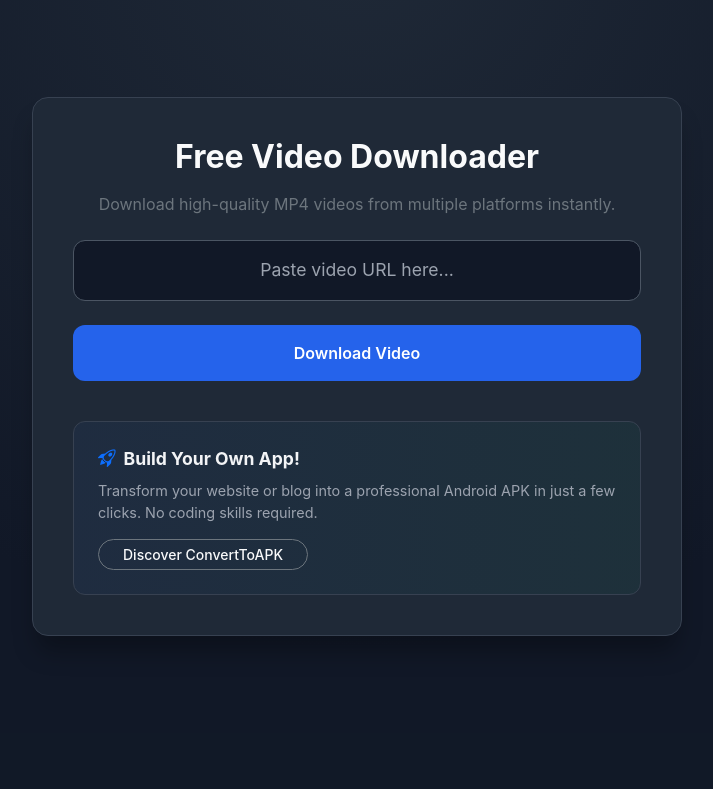
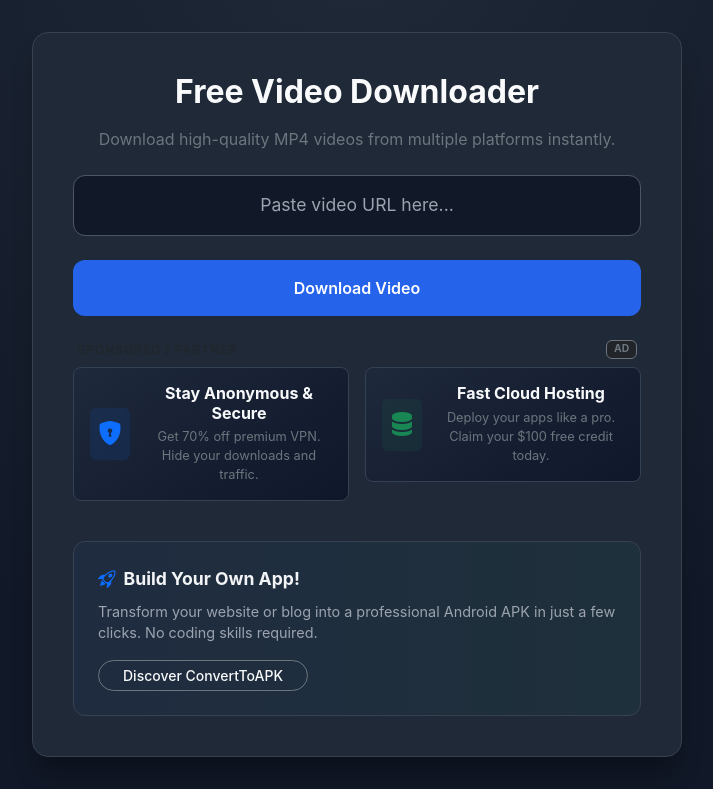
Before and after one commit to alperenklc5/server, a Flask app: page / in a window 1280 px wide. Shown: the part 67-856 px from the top of the page, without its empty margins (283-996 px from the left). Before the commit the page ends 703 px from the top, so only its background shows below. Run offline with Flask 3, Linux system fonts and the light colour scheme; some libraries are stand-ins or nearby versions.

Commit message:
Update index.html

```diff
--- a/templates/index.html
+++ b/templates/index.html
@@ -138,6 +138,46 @@
                     <i class="bi bi-download me-2"></i> Save File (MP4)
                 </a>
             </div>
+            <div class="custom-ad-container mt-4 mb-4">
+    <div class="d-flex justify-content-between align-items-center mb-2 px-1">
+        <small class="text-uppercase fw-bold text-muted" style="font-size: 0.75rem; letter-spacing: 1px;">Sponsored / Partner</small>
+        <span class="badge bg-dark text-secondary border border-secondary" style="font-size: 0.65rem;">AD</span>
+    </div>
+
+    <div class="row g-3">
+        <div class="col-md-6">
+            <a href="SENIN_NORDVPN_VEYA_SURFSHARK_AFFILIATE_LINKIN_BURAYA" target="_blank" class="text-decoration-none">
+                <div class="p-3 rounded-3" style="background: linear-gradient(145deg, #1e293b, #0f172a); border: 1px solid #334155; transition: all 0.3s ease;" onmouseover="this.style.borderColor='#3b82f6'; this.style.transform='translateY(-2px)';" onmouseout="this.style.borderColor='#334155'; this.style.transform='translateY(0)';">
+                    <div class="d-flex align-items-center">
+                        <div class="flex-shrink-0 bg-primary bg-opacity-10 p-2 rounded">
+                            <i class="bi bi-shield-lock-fill text-primary fs-4"></i>
+                        </div>
+                        <div class="flex-grow-1 ms-3">
+                            <h6 class="text-light mb-1 fw-bold">Stay Anonymous & Secure</h6>
+                            <p class="text-secondary mb-0" style="font-size: 0.8rem;">Get 70% off premium VPN. Hide your downloads and traffic.</p>
+                        </div>
+                    </div>
+                </div>
+            </a>
+        </div>
+
+        <div class="col-md-6">
+            <a href="SENIN_HOSTINGER_VEYA_DIGITALOCEAN_AFFILIATE_LINKIN_BURAYA" target="_blank" class="text-decoration-none">
+                <div class="p-3 rounded-3" style="background: linear-gradient(145deg, #1e293b, #0f172a); border: 1px solid #334155; transition: all 0.3s ease;" onmouseover="this.style.borderColor='#10b981'; this.style.transform='translateY(-2px)';" onmouseout="this.style.borderColor='#334155'; this.style.transform='translateY(0)';">
+                    <div class="d-flex align-items-center">
+                        <div class="flex-shrink-0 bg-success bg-opacity-10 p-2 rounded">
+                            <i class="bi bi-server text-success fs-4"></i>
+                        </div>
+                        <div class="flex-grow-1 ms-3">
+                            <h6 class="text-light mb-1 fw-bold">Fast Cloud Hosting</h6>
+                            <p class="text-secondary mb-0" style="font-size: 0.8rem;">Deploy your apps like a pro. Claim your $100 free credit today.</p>
+                        </div>
+                    </div>
+                </div>
+            </a>
+        </div>
+    </div>
+</div>
 
             <div class="cross-promo">
                 <div class="cross-promo-title">
```
